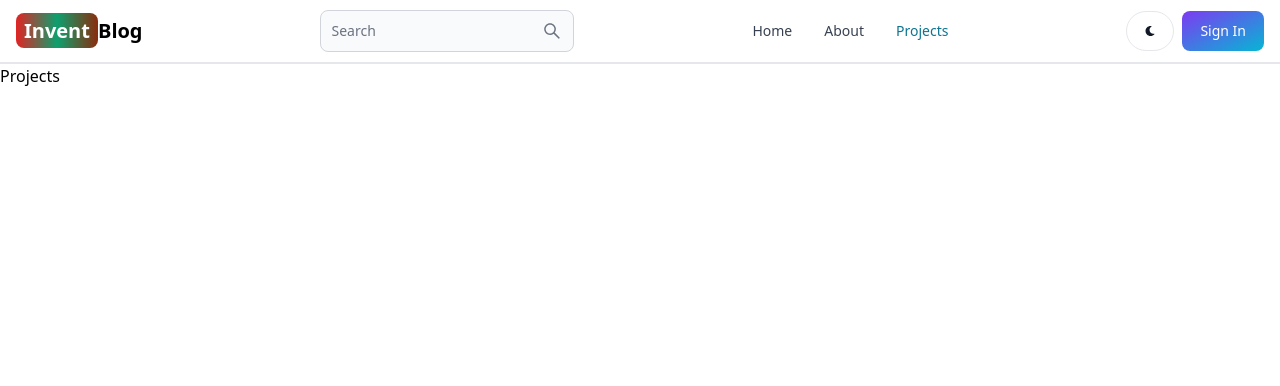
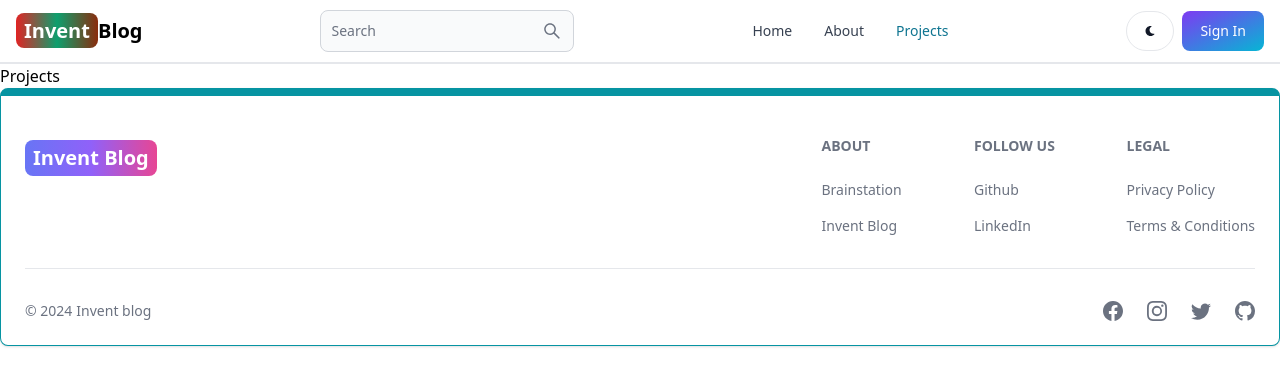
Before and after one commit to TejalAGunjal/Capstone-Project---InventBlog, a React (Vite) app in the folder client/: page /projects in a window 1280 px wide. Shown: the top 386 px of the page. Built offline with nearby package versions, Linux system fonts and the light colour scheme.

Commit message:
footer component created

```diff
--- a/client/src/App.jsx
+++ b/client/src/App.jsx
@@ -7,6 +7,7 @@
 import Dashboard from "./pages/Dashboard";
 import Projects from "./pages/Projects";
 import Header from "./components/Header/Header";
+import Footer from "./components/Footer/Footer";
 
 export default function App() {
   return (
@@ -20,6 +21,7 @@
         <Route path="/dashboard" element={<Dashboard />} />
         <Route path="/projects" element={<Projects />} />
       </Routes>
+      <Footer />
     </BrowserRouter>
   );
 }
--- /dev/null
+++ b/client/src/components/Footer/Footer.jsx
@@ -0,0 +1,92 @@
+import { Footer } from "flowbite-react";
+import React from "react";
+import { Link } from "react-router-dom";
+import {
+  BsFacebook,
+  BsInstagram,
+  BsTwitter,
+  BsGithub,
+  BsDribbble,
+} from "react-icons/bs";
+
+export default function FooterCom() {
+  return (
+    <Footer container className="border border-t-8 border-teal-500">
+      <div className="w-full max-w-7xl mx-auto">
+        <div className="grid w-full justify-between sm:flex md:grid-cols-1">
+          <div className="mt-5">
+            <Link
+              to="/"
+              className="self-center whitespace-nowrap text-lg
+        sm:text-xl font-semibold dark:text-white"
+            >
+              <p className="px-2 py-1 bg-gradient-to-r from-indigo-500 via-purple-500 to-pink-500 rounded-lg text-white">
+                Invent Blog
+              </p>
+            </Link>
+          </div>
+          <div className="grid grid-cols-2 gap-8 mt-4 sm:grid-cols-3 sm:gap-6">
+            <div>
+              <Footer.Title title="About" />
+              <Footer.LinkGroup col>
+                <Footer.Link
+                  href="https://brainstation.io/"
+                  target="_blank"
+                  rel="noopener noreferrer"
+                >
+                  Brainstation
+                </Footer.Link>
+                <Footer.Link
+                  href="/about"
+                  target="_blank"
+                  rel="noopener noreferrer"
+                >
+                  Invent Blog
+                </Footer.Link>
+              </Footer.LinkGroup>
+            </div>
+            <div>
+              <Footer.Title title="Follow us" />
+              <Footer.LinkGroup col>
+                <Footer.Link
+                  href="https://github.com/TejalAGunjal"
+                  target="_blank"
+                  rel="noopener noreferrer"
+                >
+                  Github
+                </Footer.Link>
+                <Footer.Link href="https://www.linkedin.com/in/tejalgunjal/">
+                  LinkedIn
+                </Footer.Link>
+              </Footer.LinkGroup>
+            </div>
+            <div>
+              <Footer.Title title="Legal" />
+              <Footer.LinkGroup col>
+                <Footer.Link href="#">Privacy Policy</Footer.Link>
+                <Footer.Link href="#">Terms &amp; Conditions</Footer.Link>
+              </Footer.LinkGroup>
+            </div>
+          </div>
+        </div>
+        <Footer.Divider />
+        <div className="w-full sm:flex sm:items-center sm:justify-between">
+          <Footer.Copyright
+            href="#"
+            by="Invent blog"
+            year={new Date().getFullYear()}
+          />
+          <div className="flex gap-6 sm:mt-0 mt-4 sm:justify-center">
+            <Footer.Icon href="#" icon={BsFacebook} />
+            <Footer.Icon href="#" icon={BsInstagram} />
+            <Footer.Icon href="#" icon={BsTwitter} />
+            <Footer.Icon
+              href="https://github.com/TejalAGunjal"
+              icon={BsGithub}
+            />
+          </div>
+        </div>
+      </div>
+    </Footer>
+  );
+}
```
